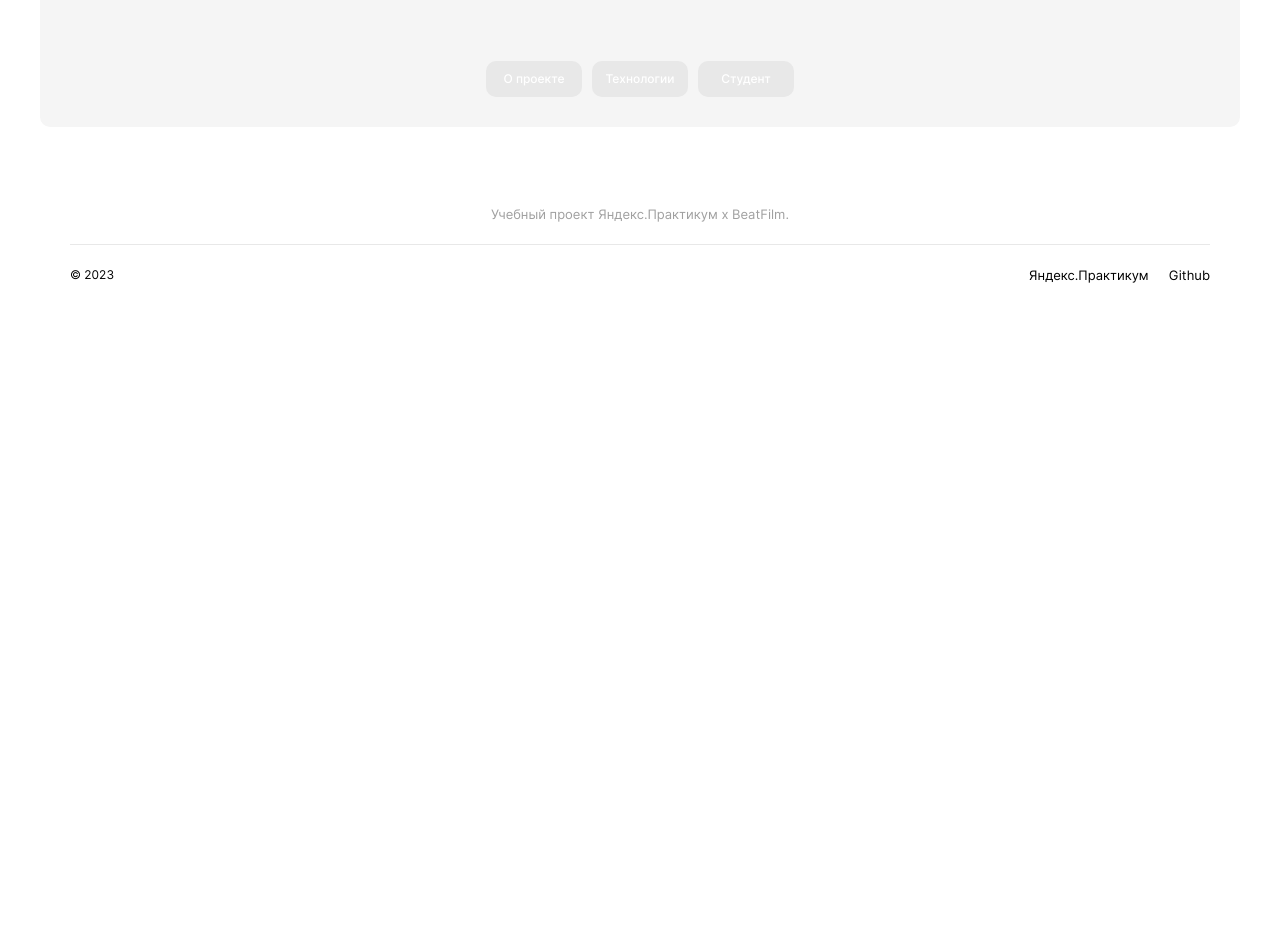
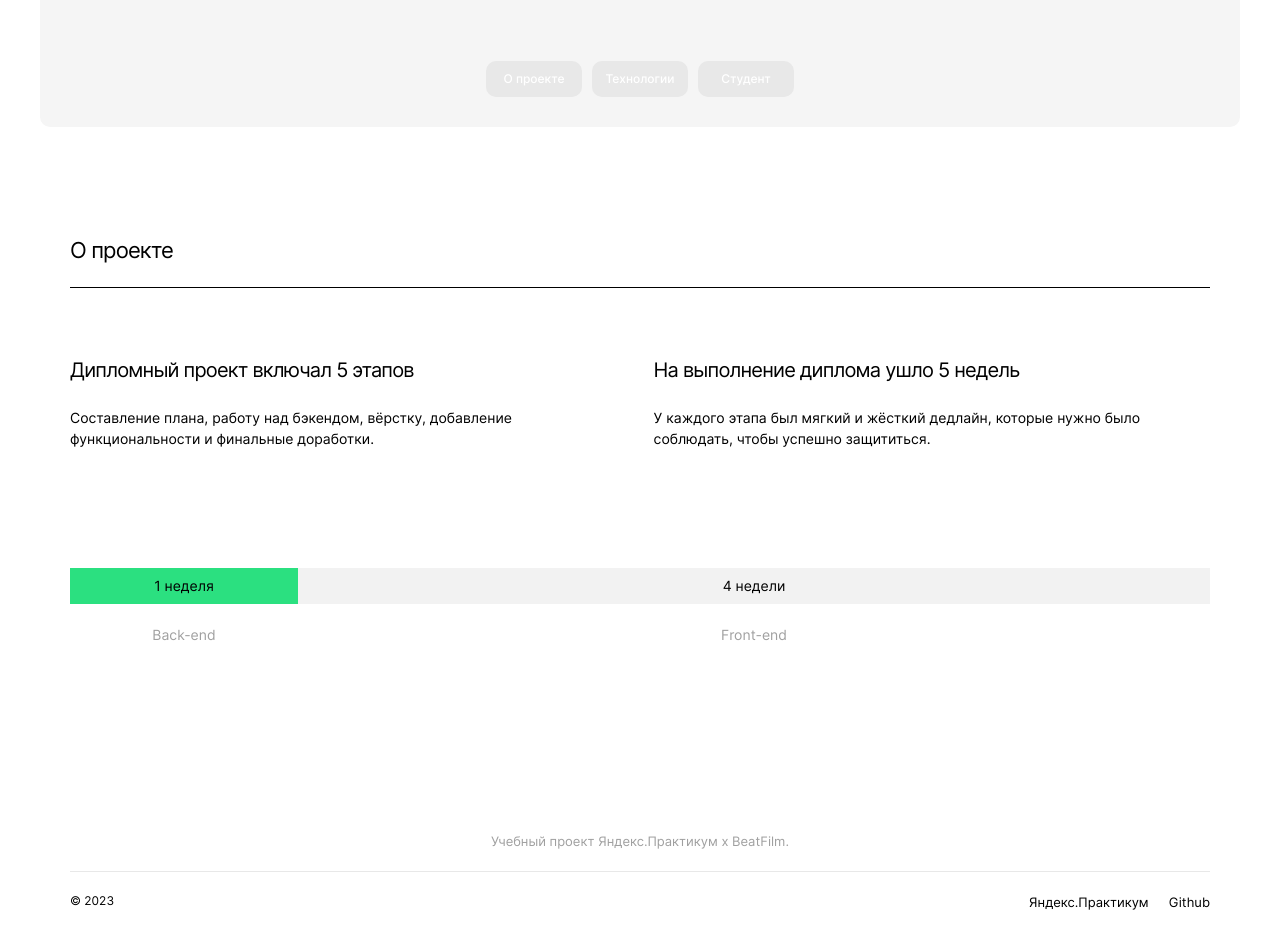
Before and after one commit to irinpingvin/movies-explorer-frontend, a React (Create React App) app: page / in a window 1280 px wide. Shown: the part 460-1390 px from the top of the page. Before the commit the page ends 800 px from the top, so only its background shows below. Built offline with nearby package versions, Linux system fonts and the light colour scheme.

Commit message:
Дипломная работа
Реализован компонент AboutProject

```diff
--- /dev/null
+++ b/src/components/AboutProject/AboutProject.css
@@ -0,0 +1,157 @@
+.about-project {
+  max-width: 284px;
+  margin: 0 auto;
+  display: flex;
+  flex-direction: column;
+}
+
+.about-project__title {
+  margin: 70px 0 28px;
+  font-weight: 400;
+  font-size: 18px;
+  line-height: 1.2;
+  letter-spacing: -0.04em;
+  color: #000000;
+}
+
+.about-project__boarder {
+  border-bottom: 1px solid rgba(0, 0, 0, 1);
+  height: 1px;
+  width: 100%;
+  margin: 0 0 60px;
+}
+
+.about-project__content {
+  display: flex;
+  flex-direction: column;
+}
+
+.about-project__content-title {
+  font-weight: 400;
+  font-size: 18px;
+  line-height: 1.2;
+  letter-spacing: -0.04em;
+  color: #000000;
+  margin: 0 0 16px;
+}
+
+.about-project__content-description {
+  font-weight: 400;
+  font-size: 11px;
+  line-height: 1.45;
+  color: #000000;
+  margin: 0 0 60px;
+}
+
+.about-project__schema {
+  display: flex;
+}
+
+.about-project__figure {
+  margin: 0;
+}
+
+.about-project__figure_theme_backend {
+  flex-basis: 20%;
+}
+
+.about-project__figure_theme_frontend {
+  flex-basis: 80%;
+}
+
+.about-project__figure-title {
+  font-weight: 400;
+  font-size: 11px;
+  line-height: 1.18;
+  color: #000000;
+  height: 36px;
+  display: flex;
+  justify-content: center;
+  align-items: center;
+  margin: 0 0 10px;
+}
+
+.about-project__figure-title_theme_backend {
+  background-color: #2BE080;
+}
+
+.about-project__figure-title_theme_frontend {
+  background-color: #F2F2F2;
+}
+
+.about-project__figure-caption {
+  font-weight: 400;
+  font-size: 11px;
+  line-height: 1.18;
+  text-align: center;
+  color: #A0A0A0;
+  margin: 0 0 70px;
+}
+
+@media screen and (min-width: 768px) {
+  .about-project {
+    max-width: 668px;
+  }
+
+  .about-project__title {
+    margin-top: 90px;
+    margin-bottom: 23px;
+    font-size: 22px;
+  }
+
+  .about-project__boarder {
+    margin-bottom: 70px;
+  }
+
+  .about-project__content {
+    flex-direction: row;
+    column-gap: 30px;
+  }
+
+  .about-project__content-title {
+    font-size: 20px;
+    margin-bottom: 22px;
+  }
+
+  .about-project__content-description {
+    font-size: 12px;
+    margin-bottom: 93px;
+  }
+
+  .about-project__figure-title {
+    font-size: 14px;
+    margin-bottom: 23px;
+  }
+
+  .about-project__figure-caption {
+    font-size: 14px;
+    margin-bottom: 90px;
+  }
+}
+
+@media screen and (min-width: 1280px) {
+  .about-project {
+    max-width: 1140px;
+  }
+
+  .about-project__title {
+    margin-top: 110px;
+  }
+
+  .about-project__content {
+    column-gap: 40px;
+  }
+
+  .about-project__content-title {
+    margin-bottom: 26px;
+  }
+
+  .about-project__content-description {
+    font-size: 14px;
+    margin-bottom: 119px;
+  }
+
+  .about-project__figure-caption {
+    margin-bottom: 110px;
+  }
+}
--- /dev/null
+++ b/src/components/AboutProject/AboutProject.js
@@ -0,0 +1,30 @@
+function AboutProject() {
+  return (
+    <section className="about-project">
+      <h2 className="about-project__title">О проекте</h2>
+      <div className="about-project__boarder"/>
+      <div className="about-project__content">
+        <article className="about-project__table">
+          <h3 className="about-project__content-title">Дипломный проект включал 5 этапов</h3>
+          <p className="about-project__content-description">Составление плана, работу над бэкендом, вёрстку, добавление функциональности и финальные доработки.</p>
+        </article>
+        <article className="about-project__table">
+          <h3 className="about-project__content-title">На выполнение диплома ушло 5 недель</h3>
+          <p className="about-project__content-description">У каждого этапа был мягкий и жёсткий дедлайн, которые нужно было соблюдать, чтобы успешно защититься.</p>
+        </article>
+      </div>
+      <div className="about-project__schema">
+        <figure className="about-project__figure about-project__figure_theme_backend">
+          <p className="about-project__figure-title about-project__figure-title_theme_backend">1 неделя</p>
+          <figcaption className="about-project__figure-caption">Back-end</figcaption>
+        </figure>
+        <figure className="about-project__figure about-project__figure_theme_frontend">
+          <p className="about-project__figure-title about-project__figure-title_theme_frontend">4 недели</p>
+          <figcaption className="about-project__figure-caption">Front-end</figcaption>
+        </figure>
+      </div>
+    </section>
+  );
+}
+
+export default AboutProject;
--- a/src/components/Main/Main.js
+++ b/src/components/Main/Main.js
@@ -1,10 +1,12 @@
 import React from 'react';
 import Promo from '../Promo/Promo';
+import AboutProject from "../AboutProject/AboutProject";
 
 function Main() {
   return (
     <>
       <Promo/>
+      <AboutProject/>
     </>
   );
 }
--- a/src/index.css
+++ b/src/index.css
@@ -11,3 +11,4 @@
 @import url(./components/Footer/Footer.css);
 @import url(./components/Promo/Promo.css);
 @import url(./components/NavTab/NavTab.css);
+@import url(./components/AboutProject/AboutProject.css);
```
